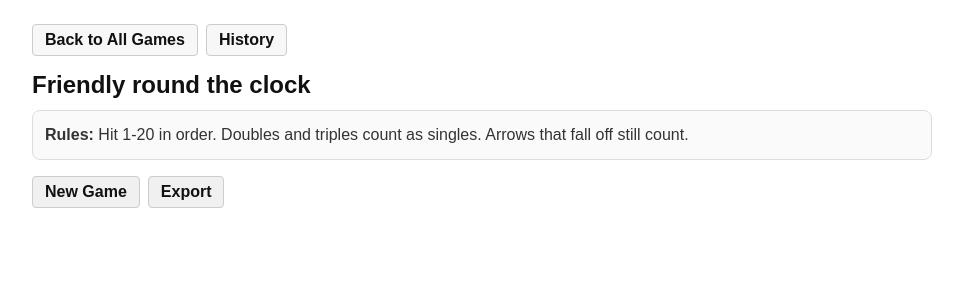
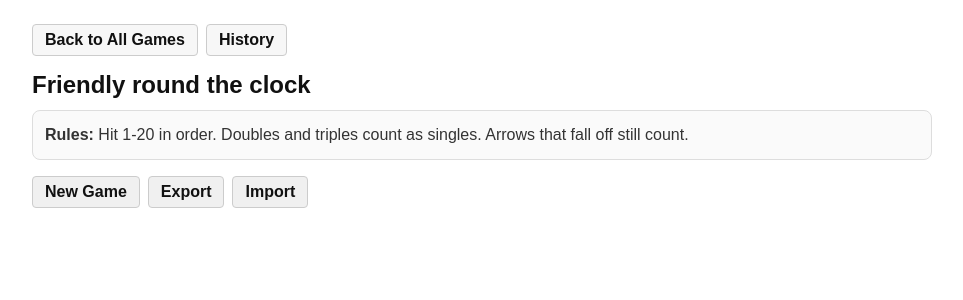
Before and after one commit to erikv85/darts-tracker, a React (Vite) app: page / in a window 1280 px wide. Both pictures are taken after a click on the button "Open Game". Shown: the top 300 px of the page, without its empty margins (158-1121 px from the left). Built offline with nearby package versions, Linux system fonts and the light colour scheme.

Commit message:
add import button for finished games

```diff
--- a/src/components/DartPracticeGame.tsx
+++ b/src/components/DartPracticeGame.tsx
@@ -2,6 +2,7 @@ import { useEffect, useRef, useState } from "react";
 import AttemptsRow from "./AttemptsRow";
 import ExportButton from "./ExportButton";
 import FinishButton from "./FinishButton";
+import ImportButton from "./ImportButton";
 import GameHistory from "./GameHistory";
 import SaveButton from "./SaveButton";
 import StartNewGameButton from "./StartNewGameButton";
@@ -221,6 +222,37 @@ export default function DartPracticeGame({ onBack }: DartPracticeGameProps) {
     link.download = filename;
     link.click();
     URL.revokeObjectURL(link.href);
+  };
+
+  const importGames = (imported: unknown[]) => {
+    const existing = getFinishedGames();
+    const merged = [...existing];
+    let added = 0;
+    for (const raw of imported) {
+      const g = raw as Record<string, unknown>;
+      const normalized: FinishedGame = {
+        gameId: "friendly-round-the-clock",
+        id: (g.id as string) || createGameId(),
+        isFinished: true,
+        gameStart: (g.gameStart as string | null) ?? null,
+        finishedAt: g.finishedAt as string,
+        data: (g.data as Record<number, Attempt[]>) ?? {},
+        showStats: false,
+      };
+      if (!merged.some((g) => sameFinishedGame(g, normalized))) {
+        merged.push(normalized);
+        added++;
+      }
+    }
+    if (added > 0) {
+      merged.sort((a, b) => new Date(b.finishedAt).getTime() - new Date(a.finishedAt).getTime());
+      window.localStorage.setItem(FINISHED_GAMES_STORAGE_KEY, JSON.stringify(merged));
+      setFinishedGames(merged);
+      setFinishedGamesCount(merged.length);
+      setSaveMessage(`Imported ${added} game${added === 1 ? "" : "s"}.`);
+    } else {
+      setSaveMessage("No new games to import.");
+    }
   };
 
   const saveGame = () => {
@@ -462,6 +494,7 @@ export default function DartPracticeGame({ onBack }: DartPracticeGameProps) {
         <div style={{ display: "flex", alignItems: "baseline", gap: 8, marginBottom: 16 }}>
           <StartNewGameButton onClick={startNewGame} />
           <ExportButton onClick={exportFinishedGames} />
+          <ImportButton onImport={importGames} />
         </div>
         {gameStart && (
           <div style={{ fontSize: 12, color: "#555", marginBottom: 16 }}>
--- /dev/null
+++ b/src/components/ImportButton.tsx
@@ -0,0 +1,67 @@
+import React, { useRef } from "react";
+
+interface ImportButtonProps {
+  onImport: (games: unknown[]) => void;
+}
+
+const ImportButton: React.FC<ImportButtonProps> = ({ onImport }) => {
+  const fileInputRef = useRef<HTMLInputElement | null>(null);
+
+  const handleFileChange = (e: React.ChangeEvent<HTMLInputElement>) => {
+    const file = e.target.files?.[0];
+    if (!file) return;
+
+    const reader = new FileReader();
+    reader.onload = (event) => {
+      try {
+        const parsed = JSON.parse(event.target?.result as string);
+        const games = Array.isArray(parsed) ? parsed : [parsed];
+        const valid = games.filter(
+          (g: unknown) =>
+            g &&
+            typeof g === "object" &&
+            (g as Record<string, unknown>).isFinished === true &&
+            (g as Record<string, unknown>).finishedAt &&
+            (g as Record<string, unknown>).data &&
+            typeof (g as Record<string, unknown>).data === "object",
+        );
+        if (valid.length > 0) {
+          onImport(valid);
+        }
+      } catch {
+        // ignore invalid files
+      }
+    };
+    reader.readAsText(file);
+
+    e.target.value = "";
+  };
+
+  return (
+    <>
+      <input
+        ref={fileInputRef}
+        type="file"
+        accept=".json,application/json"
+        style={{ display: "none" }}
+        onChange={handleFileChange}
+      />
+      <button
+        onClick={() => fileInputRef.current?.click()}
+        style={{
+          padding: "6px 12px",
+          border: "1px solid #ccc",
+          borderRadius: 4,
+          background: "#f0f0f0",
+          cursor: "pointer",
+          color: "#111",
+          fontWeight: 600,
+        }}
+      >
+        Import
+      </button>
+    </>
+  );
+};
+
+export default ImportButton;
```
Also changed, not shown: 1 other file (tests, documents, lock files or other folders).
